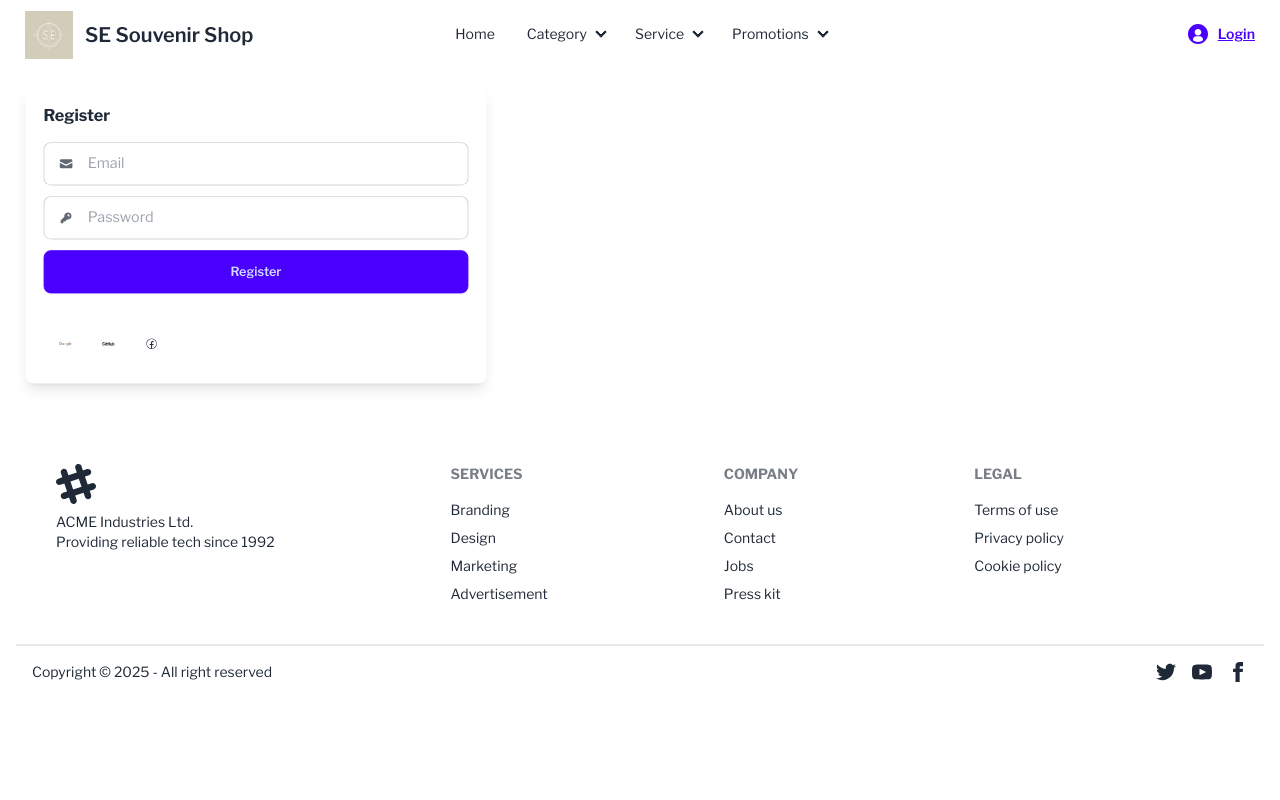
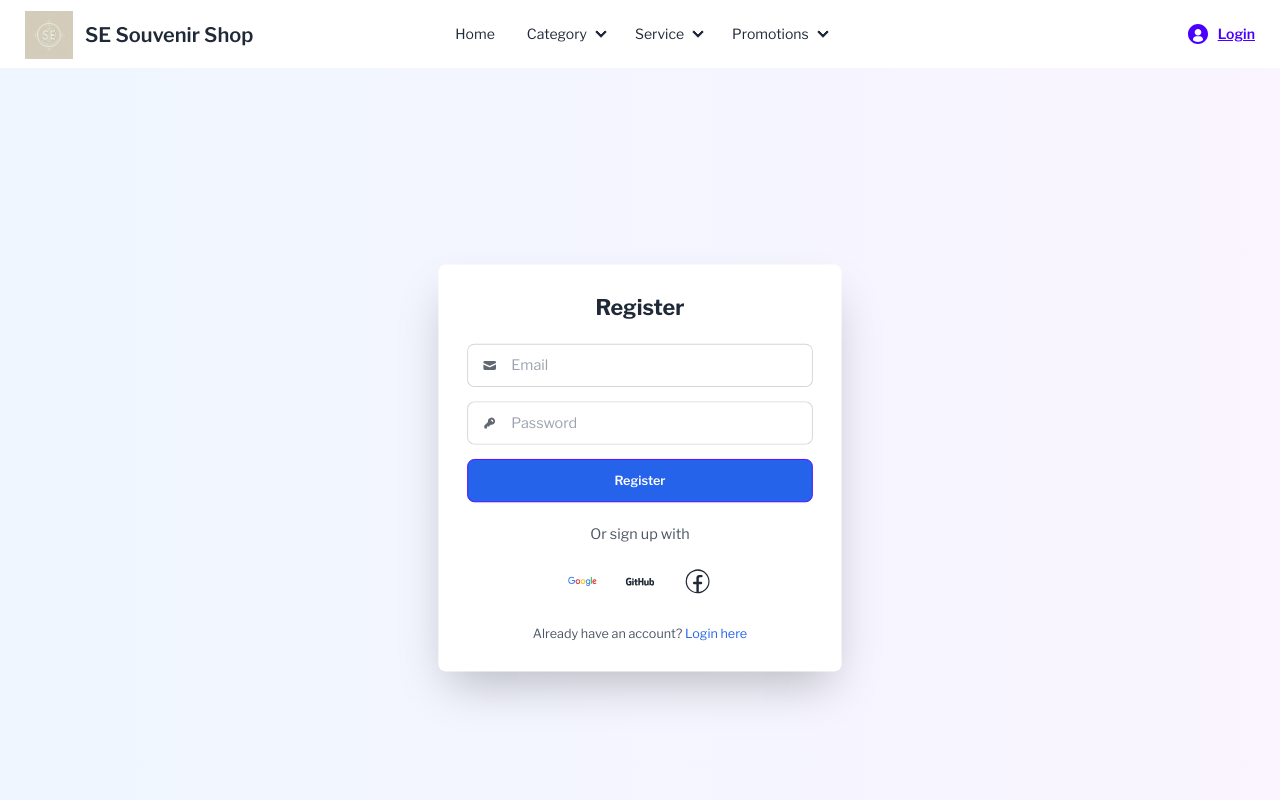
Before and after one commit to Punsano26/MERN-se-shop-ecom, a React (Vite) app in the folder frontend/: page /signup in a window 1280 px wide. Shown: the top 800 px of the page. Built offline with nearby package versions, Linux system fonts and the light colour scheme; no server answers.

Commit message:
Debug signIn&Up and start setting page card and finised bug UserProfile

```diff
--- a/frontend/src/components/Profile.jsx
+++ b/frontend/src/components/Profile.jsx
@@ -1,5 +1,6 @@
-import React, { useContext } from "react";
+import { useContext } from "react";
 import { AuthContext } from "../contexts/auth.context";
+
 const Profile = () => {
   const { logout, user } = useContext(AuthContext);
   return (
@@ -21,7 +22,6 @@ const Profile = () => {
                 d="M3 3h2l.4 2M7 13h10l4-8H5.4M7 13L5.4 5M7 13l-2.293 2.293c-.63.63-.184 1.707.707 1.707H17m0 0a2 2 0 100 4 2 2 0 000-4zm-8 2a2 2 0 11-4 0 2 2 0 014 0z"
               />
             </svg>
-            <span className="badge badge-sm indicator-item">8</span>
           </div>
         </div>
         <div
@@ -29,10 +29,8 @@ const Profile = () => {
           className="card card-compact dropdown-content bg-base-100 z-[1] mt-3 w-52 shadow"
         >
           <div className="card-body">
-            <span className="text-lg font-bold">8 Items</span>
-            <span className="text-info">Subtotal: $999</span>
             <div className="card-actions">
-              <button className="btn btn-primary btn-block">View cart</button>
+              <button className="btn btn-success btn-block">View cart</button>
             </div>
           </div>
         </div>
@@ -43,11 +41,9 @@ const Profile = () => {
           role="button"
           className="btn btn-ghost btn-circle avatar"
         >
-          <div className="w-10 rounded-full">
+          <div className="size-9 rounded-full">
             {user?.photoURL ? (
-              <div className="w-10 rounded-full">
-                <img src={user.photoURL} alt="User Profile photo" />
-              </div>
+              <img alt="User profile" src={user.photoURL} />
             ) : (
               <img
                 alt="Tailwind CSS Navbar component"
@@ -61,13 +57,10 @@ const Profile = () => {
           className="menu menu-sm dropdown-content bg-base-100 rounded-box z-[1] mt-3 w-52 p-2 shadow"
         >
           <li>
-            <a className="justify-between">
-              Profile
-              <span className="badge">New</span>
-            </a>
+            <a href="/profile">Profile</a>
           </li>
           <li>
-            <a>Settings</a>
+            <a href="/settings">Settings</a>
           </li>
           <li>
             <a onClick={() => logout()}>Logout</a>
--- /dev/null
+++ b/frontend/src/components/SettingProfile.jsx
@@ -0,0 +1,13 @@
+import React from "react";
+
+const SettingProfile = () => {
+  return (
+    <div className="flex items-center justify-center h-screen">
+      <div className="modal-box bg-white rounded-lg shadow-2xl p-8 w-full max-w-md relative">
+        <h1 className="text-center">Setting Profile</h1>
+      </div>
+    </div>
+  );
+};
+
+export default SettingProfile;
--- a/frontend/src/components/SignUp.jsx
+++ b/frontend/src/components/SignUp.jsx
@@ -1,4 +1,4 @@
-import React, { useContext, useState } from "react";
+import React, { useContext } from "react";
 import { useForm } from "react-hook-form";
 import GoogleWordmark from "./icons/GoogleIcon";
 import { DiGithubFull } from "react-icons/di";
@@ -8,19 +8,18 @@ import Swal from "sweetalert2";
 import { useNavigate, useLocation } from "react-router";
 
 const SignUp = () => {
-  const { createUser } = useContext(AuthContext);
+  const { createUser, signUpWithGoogle } = useContext(AuthContext);
   const navigate = useNavigate();
   const location = useLocation();
   const from = location?.state?.from?.pathname || "/";
+
   const {
     register,
     handleSubmit,
-    watch,
     formState: { errors },
   } = useForm();
+
   const onSubmit = (data) => {
-    console.log(data);
-
     createUser(data.email, data.password)
       .then((result) => {
         const user = result.user;
@@ -31,13 +30,18 @@ const SignUp = () => {
           showConfirmButton: false,
           timer: 1500,
         });
-
         navigate(from, { replace: true });
       })
       .catch((error) => {
         console.log(error);
+        Swal.fire({
+          icon: "error",
+          title: "Registration Failed",
+          text: error.message,
+        });
       });
   };
+
   const googleSignUp = () => {
     signUpWithGoogle()
       .then((result) => {
@@ -45,23 +49,33 @@ const SignUp = () => {
         console.log(user);
         Swal.fire({
           icon: "success",
-          title: "Register white google Successful",
+          title: "Google Sign-Up Successful",
           showConfirmButton: false,
           timer: 1500,
         });
-        document.getElementById("login").close();
         navigate(from, { replace: true });
       })
       .catch((error) => {
         console.log(error);
+        Swal.fire({
+          icon: "error",
+          title: "Google Sign-Up Failed",
+          text: error.message,
+        });
       });
   };
+
   return (
-    <>
-      <div className="modal-box p-5 rounded-lg shadow-lg bg-white relative">
-        <form onSubmit={handleSubmit(onSubmit)}>
-          <h3 className="font-bold text-lg mb-4">Register</h3>
-          <label className="input input-bordered flex items-center gap-2 mb-3">
+    <div className="min-h-screen flex items-center justify-center bg-gradient-to-r from-blue-50 to-purple-50 p-4">
+      <div className="modal-box bg-white rounded-lg shadow-2xl p-8 w-full max-w-md relative">
+        <h3 className="text-2xl font-bold text-center text-gray-800 mb-6">
+          Register
+        </h3>
+
+        {/* Email Input */}
+        <form onSubmit={handleSubmit(onSubmit)} className="space-y-4">
+          <div className="form-control">
+            <label className="input input-bordered flex items-center gap-2">
               <svg
                 xmlns="http://www.w3.org/2000/svg"
                 viewBox="0 0 16 16"
@@ -72,13 +86,20 @@ const SignUp = () => {
                 <path d="M15 6.954 8.978 9.86a2.25 2.25 0 0 1-1.956 0L1 6.954V11.5A1.5 1.5 0 0 0 2.5 13h11a1.5 1.5 0 0 0 1.5-1.5V6.954Z" />
               </svg>
               <input
-              type="text"
+                type="email"
                 className="grow p-2 rounded"
                 placeholder="Email"
-              {...register("email")}
+                {...register("email", { required: "Email is required" })}
               />
             </label>
-          <label className="input input-bordered flex items-center gap-2 mb-3">
+            {errors.email && (
+              <span className="text-red-500 text-sm">{errors.email.message}</span>
+            )}
+          </div>
+
+          {/* Password Input */}
+          <div className="form-control">
+            <label className="input input-bordered flex items-center gap-2">
               <svg
                 xmlns="http://www.w3.org/2000/svg"
                 viewBox="0 0 16 16"
@@ -95,25 +116,51 @@ const SignUp = () => {
                 type="password"
                 className="grow p-2 rounded"
                 placeholder="Password"
-              {...register("password", { required: true })}
+                {...register("password", { required: "Password is required" })}
               />
             </label>
-          <button type="submit" className="btn btn-primary w-full">
+            {errors.password && (
+              <span className="text-red-500 text-sm">{errors.password.message}</span>
+            )}
+          </div>
+
+          {/* Submit Button */}
+          <button
+            type="submit"
+            className="btn btn-primary w-full bg-blue-600 hover:bg-blue-700 text-white font-semibold py-2 rounded-lg transition duration-300"
+          >
             Register
           </button>
         </form>
-        <p className="py-4 text-sm text-gray-600"></p>
-        <button className="btn btn-ghost btn-circle hover:bg-red">
-          <GoogleWordmark onClick={googleSignUp} />
+
+        {/* Social Login Buttons */}
+        <div className="mt-6">
+          <p className="text-center text-gray-600 mb-4">Or sign up with</p>
+          <div className="flex justify-center space-x-4">
+            <button
+              onClick={googleSignUp}
+              className="btn btn-ghost btn-circle hover:bg-red-50 transition duration-300"
+            >
+              <GoogleWordmark className="w-8 h-8" />
             </button>
-        <button className="btn btn-ghost btn-circle hover:bg-red">
-          <DiGithubFull />
+            <button className="btn btn-ghost btn-circle hover:bg-gray-100 transition duration-300">
+              <DiGithubFull className="w-8 h-8" />
             </button>
-        <button className="btn btn-ghost btn-circle hover:bg-red">
-          <CiFacebook />
+            <button className="btn btn-ghost btn-circle hover:bg-blue-50 transition duration-300">
+              <CiFacebook className="w-8 h-8" />
             </button>
           </div>
-    </>
+        </div>
+
+        {/* Login Link */}
+        <p className="text-center text-sm text-gray-600 mt-6">
+          Already have an account?{" "}
+          <a href="/signin" className="text-blue-600 hover:underline">
+            Login here
+          </a>
+        </p>
+      </div>
+    </div>
   );
 };
 
--- a/frontend/src/components/SocialLogin.jsx
+++ b/frontend/src/components/SocialLogin.jsx
@@ -7,8 +7,9 @@ import Swal from "sweetalert2";
 import { useNavigate, useLocation } from "react-router";
 
 const SocialLogin = ({ name }) => {
-  const { signUpWithGoogle, signUpWithGithub, signUpWithFacebook } =
-    useContext(AuthContext);
+  const { signUpWithGoogle, signUpWithGithub, signUpWithFacebook } = useContext(
+    AuthContext
+  );
   const navigate = useNavigate();
   const location = useLocation();
   const from = location?.state?.from?.pathname || "/";
@@ -72,24 +73,26 @@ const SocialLogin = ({ name }) => {
 
   return (
     <>
+      <div>
         <button
           className="btn btn-ghost btn-circle hover:bg-red"
           onClick={googleSignUp}
         >
-        <GoogleWordmark className="w-6 h-6" />
+          <GoogleWordmark className="w-8 h-8" />
         </button>
         <button
           className="btn btn-ghost btn-circle hover:bg-red"
           onClick={githubSignUp}
         >
-        <DiGithubFull className="w-6 h-6" />
+          <DiGithubFull className="w-8 h-8" />
         </button>
         <button
           className="btn btn-ghost btn-circle hover:bg-red"
           onClick={facebookSignUp}
         >
-        <CiFacebook className="w-6 h-6" />
+          <CiFacebook className="w-8 h-8" />
         </button>
+      </div>
     </>
   );
 };
--- a/frontend/src/contexts/auth.context.jsx
+++ b/frontend/src/contexts/auth.context.jsx
@@ -1,23 +1,22 @@
-import { useState, useEffect, createContext } from "react";
+import { createContext, useEffect, useState } from "react";
 export const AuthContext = createContext();
 import app from "../configs/firebase.config";
 import {
+  createUserWithEmailAndPassword,
   getAuth,
-  createUserWithEmailAndPassword,
+  onAuthStateChanged,
   signInWithEmailAndPassword,
   signOut,
-  onAuthStateChanged,
+  signInWithPopup,
   GoogleAuthProvider,
   GithubAuthProvider,
   FacebookAuthProvider,
-  signInWithPopup,
+  updateProfile,
 } from "firebase/auth";
-
-const auth = getAuth(app);
 
 const AuthProvider = ({ children }) => {
   const [user, setUser] = useState(null);
-
+  const auth = getAuth(app);
   const createUser = (email, password) => {
     return createUserWithEmailAndPassword(auth, email, password);
   };
@@ -45,15 +44,13 @@ const AuthProvider = ({ children }) => {
     return signInWithPopup(auth, provider);
   };
 
-  useEffect(() => {
-    const unsubscribe = onAuthStateChanged(auth, (currentUser) => {
-      setUser(currentUser);
-      if (currentUser) {
-        setUser(currentUser);
-      }
+  const updateUserProfile = (displayName, photoURL, email) => {
+    return updateProfile(auth.currentUser, {
+      displayName,
+      photoURL,
+      email
     });
-    return unsubscribe;
-  }, [auth]);
+  };
 
   const authInfo = {
     user,
@@ -63,7 +60,21 @@ const AuthProvider = ({ children }) => {
     signUpWithGoogle,
     signUpWithGithub,
     signUpWithFacebook,
+    updateUserProfile,
   };
+
+  //check if user is logged in
+  useEffect(() => {
+    const unsubscribe = onAuthStateChanged(auth, (currentUser) => {
+      setUser(user);
+      if (currentUser) {
+        setUser(currentUser);
+      }
+    });
+    return () => {
+      return unsubscribe();
+    };
+  }, [auth]);
 
   return (
     <AuthContext.Provider value={authInfo}>{children}</AuthContext.Provider>
```
Also changed, not shown: frontend/src/components/UserProfile.jsx (+88 -2 lines), frontend/src/routers/Router.jsx (+10 -0 lines). Lines whose indentation alone changed are shown as unchanged.
